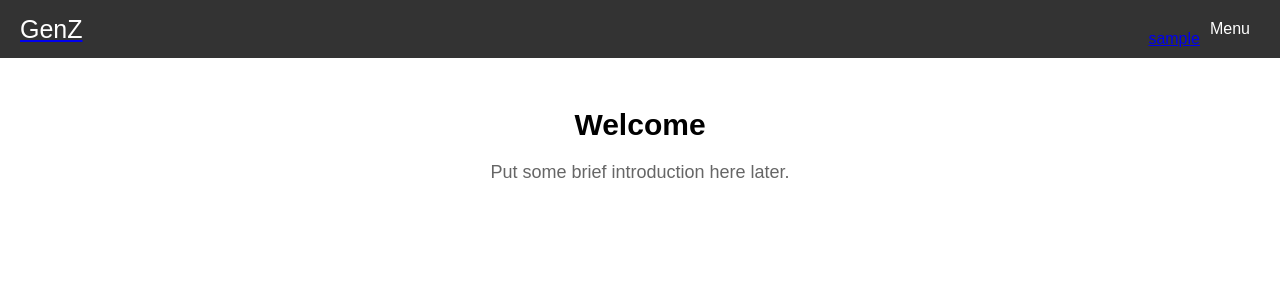
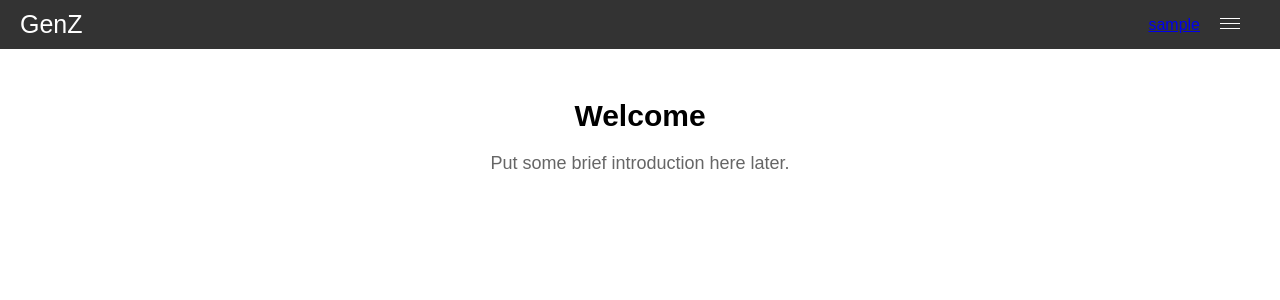
Before and after one commit to xahin96/GenZ, a Django app: page / in a window 1280 px wide. Shown: the top 300 px of the page. Run offline with Django 5.2, Linux system fonts and the light colour scheme; the visitor is signed in with stand-in values (Sample User, id 1).

Commit message:
Ruohan | Navbar style updated

```diff
--- a/GenZ/static/style.css
+++ b/GenZ/static/style.css
@@ -10,51 +10,68 @@ body {
   justify-content: space-between;
   align-items: center;
   padding: 10px 20px;
+  position: relative;
 }
 
-.genz {
+.navbar-brand {
     text-decoration: none;
     color: white;
     font-size: 25px;
 }
 
-.user-menu {
+.employee-navbar {
   display: flex;
   align-items: flex-end;
+  margin-right: 20px;
+}
+
+.employee-list {
+  display: flex;
+  list-style: none;
+  padding: 0;
+  margin: 0;
+}
+
+.employee-list li {
+  margin-left: 20px;
+  color: white;
+  text-decoration: none;
   position: relative;
 }
 
-.user-menu .dropdown-toggle {
+.employee-username {
   color: white;
-  text-decoration: none;
-  padding: 10px;
-  cursor: pointer;
 }
 
-.user-menu:hover .dropdown-menu  {
+.nav-dropdown .dropdown-menu {
+  display: none;
+  position: absolute;
+  padding-top: 14px;
+  top: 100%;
+  background-color: #333;
+  color: #4CAF50;
+  min-width: 150px;
+  box-shadow: 0 8px 16px rgba(0,0,0,0.2);
+  z-index: 1;
+  margin-right: 10px;
+}
+
+.nav-dropdown:hover .dropdown-menu {
   display: block;
 }
 
-.dropdown-menu {
-  display: none;
-  position: absolute;
-  top: 100%;
-  right: 0;
-}
-
 .dropdown-item {
+  padding: 8px 8px;
+  text-decoration: none;
   display: block;
-  padding: 12px 16px;
-  text-decoration: none;
-  color: black;
+  color: #666666;
 }
 
 .dropdown-item:hover {
   background-color: #45a049;
-  color: white;
 }
 
-.login-register button {
+.login-signup button {
   background-color: aliceblue;
   color: black;
   border: none;
@@ -68,8 +85,25 @@ body {
   border-radius: 12px;
 }
 
-.login-register button:hover {
+.login-signup button:hover {
   background-color: #45a049;
+}
+
+.menu-icon {
+  display: flex;
+  color: cornsilk;
+  flex-direction: column;
+  justify-content: space-between;
+  width: 20px;
+  height: 15px;
+  align-self: flex-end;
+}
+
+.menu-icon div {
+  color: cornsilk;
+  height: 3px;
+  background-color: white;
+  margin: 2px 0;
 }
 
 .introduction {
--- a/GenZ/templates/base.html
+++ b/GenZ/templates/base.html
@@ -21,28 +21,35 @@
 <body>
 <!-- Navbar -->
 <div class="navbar">
-    <a href="{% url 'main:home' %}">
-        <div class="genz">GenZ</div>
+    <a class="navbar-brand" href="{% url 'main:home' %}">
+        GenZ
     </a>
 
     {% if user.is_authenticated %}
-        <div class="user-menu">
-            <a href="{% url 'Employee:dashboard' %}">
-                <div class="username">{{ user.username }}</div>
-            </a>
-
-            <a class="nav-link dropdown-toggle" href="#" id="navbarDropdown" aria-haspopup="true" aria-expanded="false">
-                Menu
-            </a>
-
-            <div class="dropdown-menu" aria-labelledby="navbarDropdown">
-                <a class="dropdown-item">Edit</a>
-                <a class="dropdown-item">Log Out</a>
-            </div>
+        <div class="employee-navbar">
+            <ul class="employee-list">
+                <li class="employee-username">
+                    <a href="{% url 'Employee:dashboard' %}">{{ user.username }}</a>
+                </li>
+                <li class="nav-dropdown">
+                    <a class="dropdown-toggle" href="#" id="navbarDropdown" role="button"
+                       data-toggle="dropdown" aria-haspopup="true" aria-expanded="false">
+                        <div class="menu-icon">
+                            <div></div>
+                            <div></div>
+                            <div></div>
+                        </div>
+                    </a>
+                    <div class="dropdown-menu" aria-labelledby="navbarDropdown">
+                        <a class="dropdown-item" href="#">Edit</a>
+                        <a class="dropdown-item" href="#">Log Out</a>
+                    </div>
+                </li>
+            </ul>
         </div>
 
     {% else %}
-        <div class="login-register">
+        <div class="login-signup">
             <a href="{% url 'Employee:login' %}">
                 <button>Log In</button>
             </a>
```
